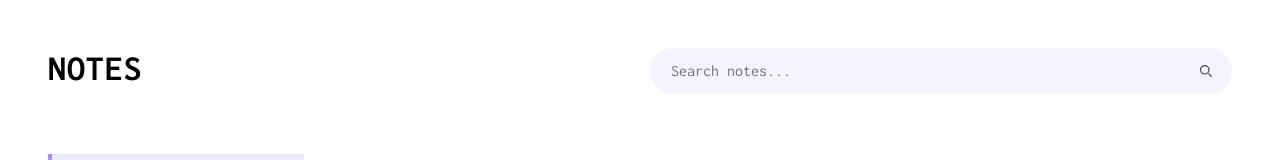
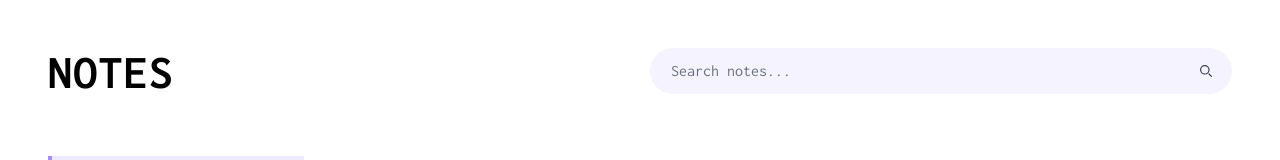
Before and after one commit to mollychen7561/p-notes-app, a Next.js app: page / in a window 1280 px wide. Shown: the top 160 px of the page. Built offline with nearby package versions, Linux system fonts and the light colour scheme.

Commit message:
Notes can be saved in localStorage

```diff
--- /dev/null
+++ b/app/_app.js
@@ -0,0 +1,11 @@
+import { NotesProvider } from "./path/to/NotesContext";
+
+function MyApp({ Component, pageProps }) {
+  return (
+    <NotesProvider>
+      <Component {...pageProps} />
+    </NotesProvider>
+  );
+}
+
+export default MyApp;
--- a/app/components/Note.js
+++ b/app/components/Note.js
@@ -9,7 +9,7 @@ import { Popover } from "flowbite-react"; // Import the Popover component from F
 const colors = ["#F2B5B9", "#F0D9A2", "#BFEAE6", "#DEE8F4", "#D1CCF5"];
 
 // Define the Note component
-export default function Note({ note }) {
+export default function Note({ note, tabId }) {
   // Get the necessary functions and state from the NotesContext
   const { saveNote, deleteNote, updateNoteColor } = useContext(NotesContext);
 
@@ -76,8 +76,10 @@ export default function Note({ note }) {
         className="caret-slate-500 bg-transparent border-none focus:outline-none w-full h-full resize-none border-transparent focus:border-transparent focus:ring-0"
       />
       <div className="footer">
-        <div className="flex justify-evenly p-2">
-          <p className="text-gray-500 p-2">{getDateString(note.timestamp)}</p>
+        <div className="flex justify-evenly p-3">
+          <p className="text-gray-500 pr-4 text-sm font-medium">
+            {getDateString(note.timestamp)}
+          </p>
           {!isEditMode && (
             <button onClick={(e) => setIsEditMode(true)}>
               <FaEdit />
@@ -88,7 +90,7 @@ export default function Note({ note }) {
               <FaRegSave />
             </button>
           )}
-          <button onClick={(e) => deleteNote(note.id)}>
+          <button onClick={(e) => deleteNote(tabId, note.id)}>
             <FaRegTrashAlt />
           </button>
           <Popover
--- a/app/components/NotesContext.js
+++ b/app/components/NotesContext.js
@@ -1,48 +1,50 @@
 "use client";
 
-import { createContext, useState } from "react";
+import { createContext, useState, useEffect } from "react";
 
 // Create a new context for managing notes
 export const NotesContext = createContext();
 
 // Define the NotesProvider component
 export const NotesProvider = ({ children }) => {
-  // Initialize the state with one tab containing an empty array of notes
-  const [tabs, setTabs] = useState([{ id: 1, name: "Work", notes: [] }]);
+  // Initialize the state with saved tabs from localStorage or default tab
+  const [tabs, setTabs] = useState(() => {
+    const savedTabs = localStorage.getItem("notes-tabs");
+    return savedTabs
+      ? JSON.parse(savedTabs)
+      : [{ id: 1, name: "Work", notes: [] }];
+  });
 
-  // notes data, to be used in notes
-  // const [notes, setNotes] = useState(() => {
-  //   const notes = localStorage.getItem("notes-data");
-  //   return notes ? JSON.parse(notes) : [];
-  // });
+  // Save tabs to localStorage whenever they change
+  useEffect(() => {
+    localStorage.setItem("notes-tabs", JSON.stringify(tabs));
+  }, [tabs]);
 
   // Function to add a new note to a specific tab
   const addNote = (tabId, theme) => {
-    setTabs(
-      tabs.map((tab) =>
+    const newTabs = tabs.map((tab) =>
       tab.id === tabId
         ? {
             ...tab,
             notes: [
               ...tab.notes,
               {
-                  id: Date.now(), // Use the current timestamp as the note ID
+                id: Date.now(),
                 text: "",
                 theme,
                 timestamp: Date.now(),
-                  editmode: true // Set the note to edit mode initially
+                editmode: true
               }
             ]
           }
         : tab
-      )
     );
+    setTabs(newTabs);
   };
 
   // Function to save changes to a specific note
   const saveNote = (tabId, noteId, text) => {
-    setTabs(
-      tabs.map((tab) =>
+    const newTabs = tabs.map((tab) =>
       tab.id === tabId
         ? {
             ...tab,
@@ -51,25 +53,23 @@ export const NotesProvider = ({ children }) => {
             )
           }
         : tab
-      )
     );
+    setTabs(newTabs);
   };
 
   // Function to delete a specific note
   const deleteNote = (tabId, noteId) => {
-    setTabs(
-      tabs.map((tab) =>
+    const newTabs = tabs.map((tab) =>
       tab.id === tabId
         ? { ...tab, notes: tab.notes.filter((note) => note.id !== noteId) }
         : tab
-      )
     );
+    setTabs(newTabs);
   };
 
   // Function to update the color theme of a specific note
   const updateNoteColor = (tabId, noteId, color) => {
-    setTabs(
-      tabs.map((tab) =>
+    const newTabs = tabs.map((tab) =>
       tab.id === tabId
         ? {
             ...tab,
@@ -78,18 +78,24 @@ export const NotesProvider = ({ children }) => {
             )
           }
         : tab
-      )
     );
+    setTabs(newTabs);
   };
 
   // Function to add a new tab
   const addTab = () => {
     const newTab = {
-      id: tabs.length + 1, // Use the next available ID
+      id: Date.now(),
       name: `New Tab`,
       notes: []
     };
     setTabs([...tabs, newTab]);
+  };
+
+  // Function to delete a tab
+  const deleteTab = (tabId) => {
+    const newTabs = tabs.filter((tab) => tab.id !== tabId);
+    setTabs(newTabs);
   };
 
   // Provide the NotesContext value with the necessary functions and state
@@ -101,7 +107,8 @@ export const NotesProvider = ({ children }) => {
         saveNote,
         deleteNote,
         updateNoteColor,
-        addTab
+        addTab,
+        deleteTab
       }}
     >
       {children}
--- a/app/components/Tab.js
+++ b/app/components/Tab.js
@@ -5,7 +5,7 @@ import AddNoteButton from "./AddNoteButton";
 import { FaPlus } from "react-icons/fa";
 
 const TabsContainer = () => {
-  const { tabs, addTab } = useContext(NotesContext);
+  const { tabs, addTab, deleteTab } = useContext(NotesContext);
 
   return (
     <div className="grid grid-flow-col gap-4">
@@ -23,6 +23,7 @@ const Tab = ({ tab }) => {
       <div className="inline flex justify-between p-4 border-l-4 border-violet-400 bg-violet-100">
         <h3 className="text-xl font-bold">{tab.name}</h3>
         <AddNoteButton tabId={tab.id} />
+        {/* <DeleteTabButton tabId={tab.id} /> */}
       </div>
       <div className="pt-4">
         <div className="grid grid-cols-1 gap-4">
--- a/app/page.js
+++ b/app/page.js
@@ -10,7 +10,7 @@ export default function HomePage() {
       <div className="w-full h-full">
         <div className="grid grid-cols-4 gap-5 p-12">
           <div className="col-span-2">
-            <h1 className="text-4xl font-bold tracking-wide bg-white-100">
+            <h1 className="text-5xl font-bold tracking-wide bg-white-100">
               NOTES
             </h1>
           </div>
```
Lines whose indentation alone changed are shown as unchanged.
